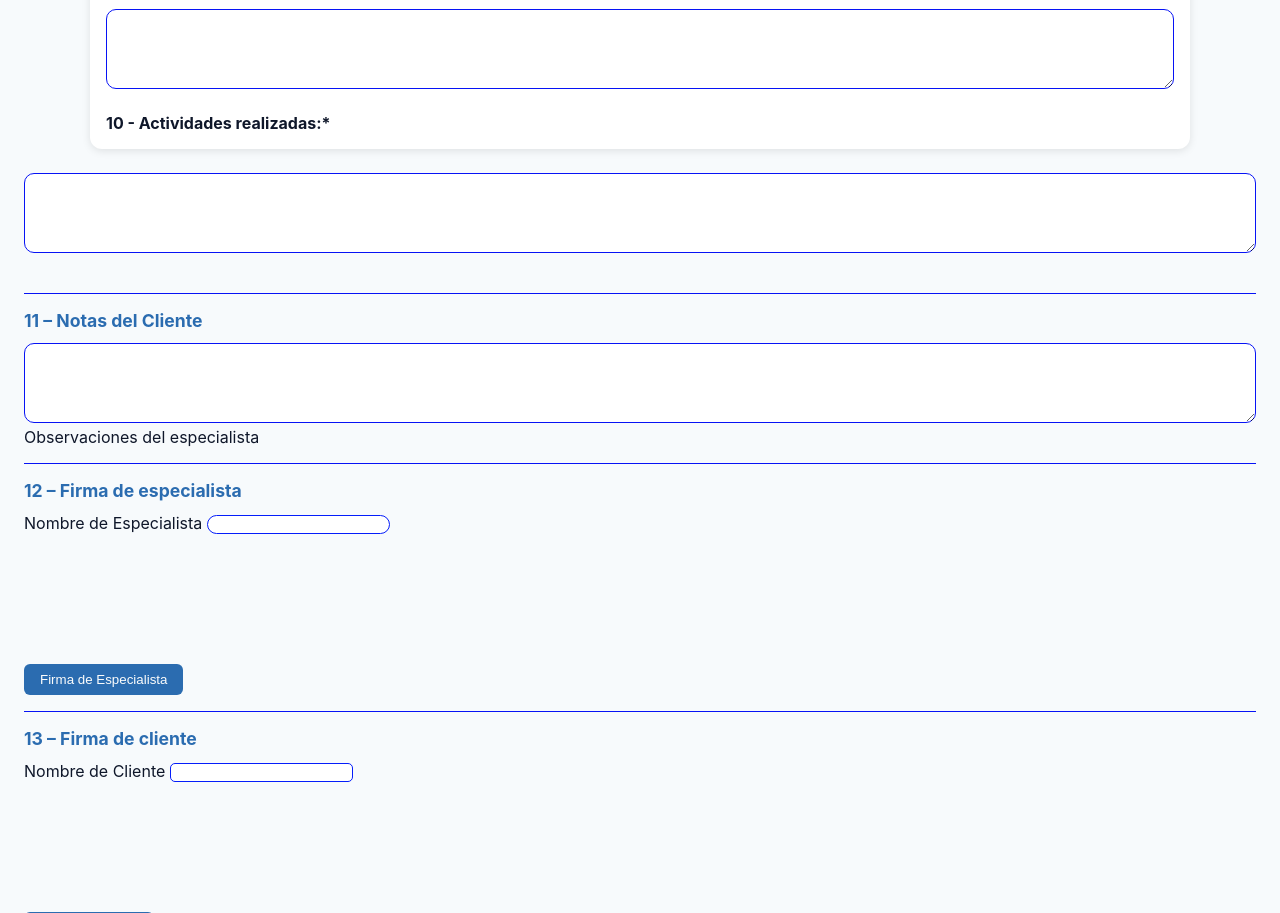
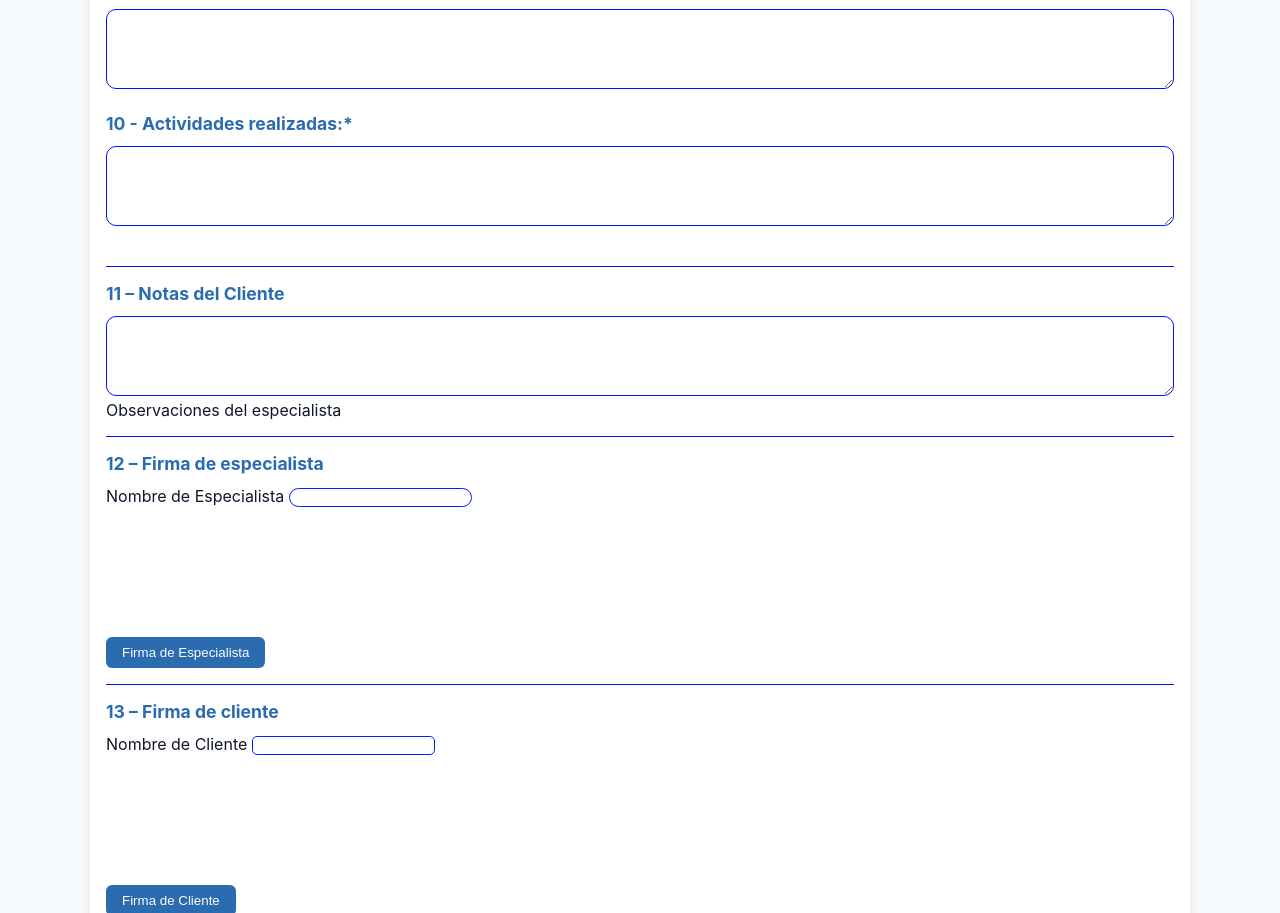
Before and after one commit to GF-2026/Diagnostic_Report, a plain HTML site: page index.html in a window 1280 px wide. Shown: the part 3327-4240 px from the top of the page. Drawn offline with Linux system fonts and the light colour scheme.

Commit message:
Update index.html

```diff
--- a/index.html
+++ b/index.html
@@ -297,7 +297,7 @@
 <hr>
             <div class="section-header"><strong>9 - Falla Reportada o diagnósticada</strong></div>
             <div class="fullwidth"><textarea id="fail_work"></textarea></label></div><br>
-            <div"section-header"><label><strong>10 - Actividades realizadas:*<br></strong></label></div>
+            <div class="section-header"><label><strong>10 - Actividades realizadas:*<br></strong></label></div>
             <div class="fullwidth"><textarea id="act_work"></textarea></label></div><br>
 
 
```
